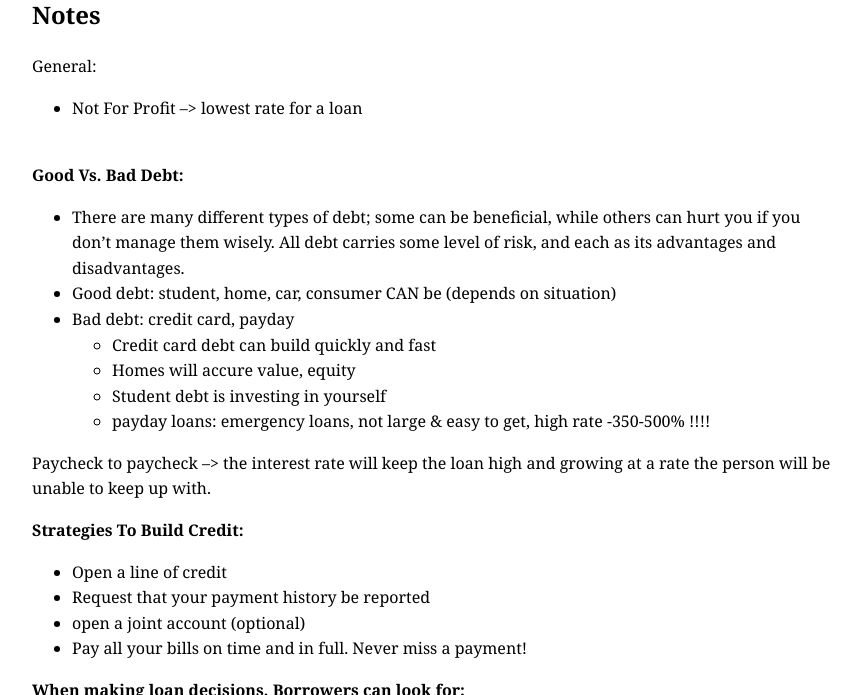
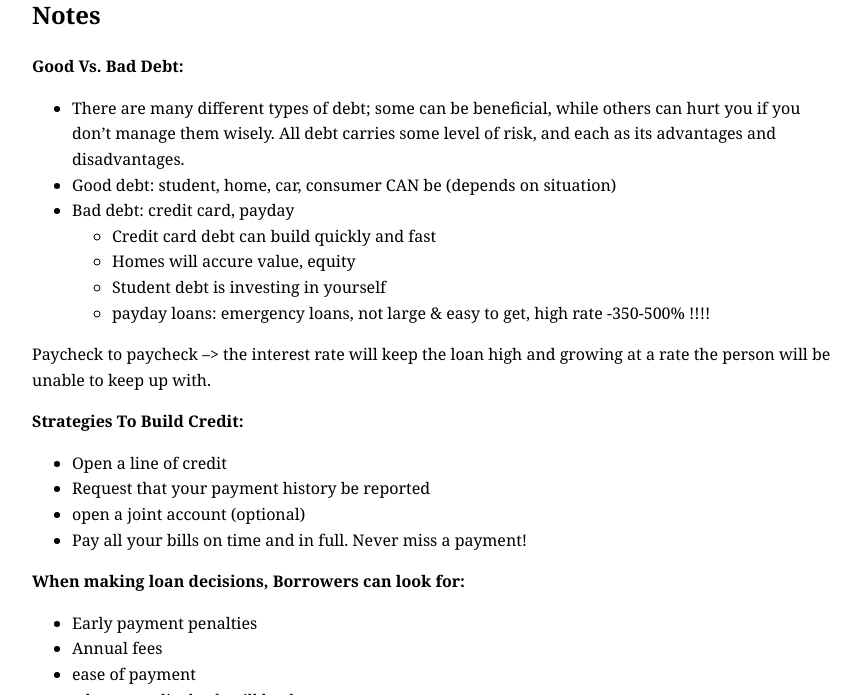
Before and after one commit to CaptainSapphire/PH-s-Blog, a Jekyll site: the page built from _posts/2026-02-21-Financial Literacy Workshop.md, in a window 1280 px wide and 900 px high, scrolled down 669 px, cut to the strip 205-900 px from the top of the window. Shown: the whole strip, without its empty margins (208-1069 px from the left). Built offline with Jekyll 4.4.1, drawn with Linux system fonts in a browser that asks for light colours; some of the changed text lies outside the part shown.

Commit message:
Refine financial literacy workshop notes
Removed redundant note about Not For Profit status and clarified the definition of gross and net income.

```diff
--- a/_posts/2026-02-21-Financial Literacy Workshop.md
+++ b/_posts/2026-02-21-Financial Literacy Workshop.md
@@ -12,10 +12,6 @@ As a young adult, money management is a skill I am not particularly familiar wit
 
 
 ## Notes
-General:
-- Not For Profit --> lowest rate for a loan
-<br><br>
-
 **Good Vs. Bad Debt:**
 - There are many different types of debt; some can be beneficial, while others can hurt you if you don't manage them wisely. All debt carries some level of risk, and each as its advantages and disadvantages.
 - Good debt: student, home, car, consumer CAN be (depends on situation)
```
Also changed, not shown: other parts of _posts/2026-02-21-Financial Literacy Workshop.md (+1 -0 lines).
